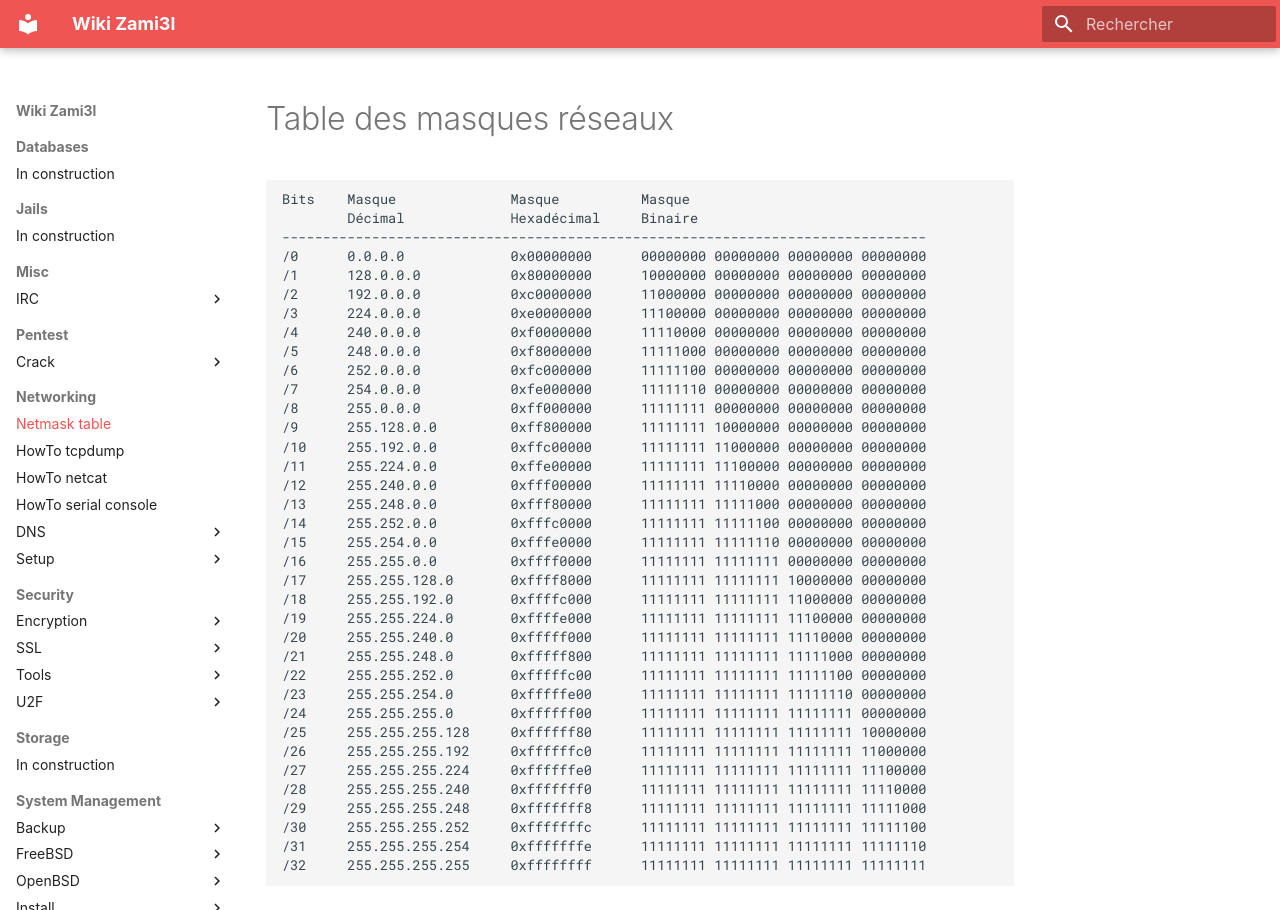
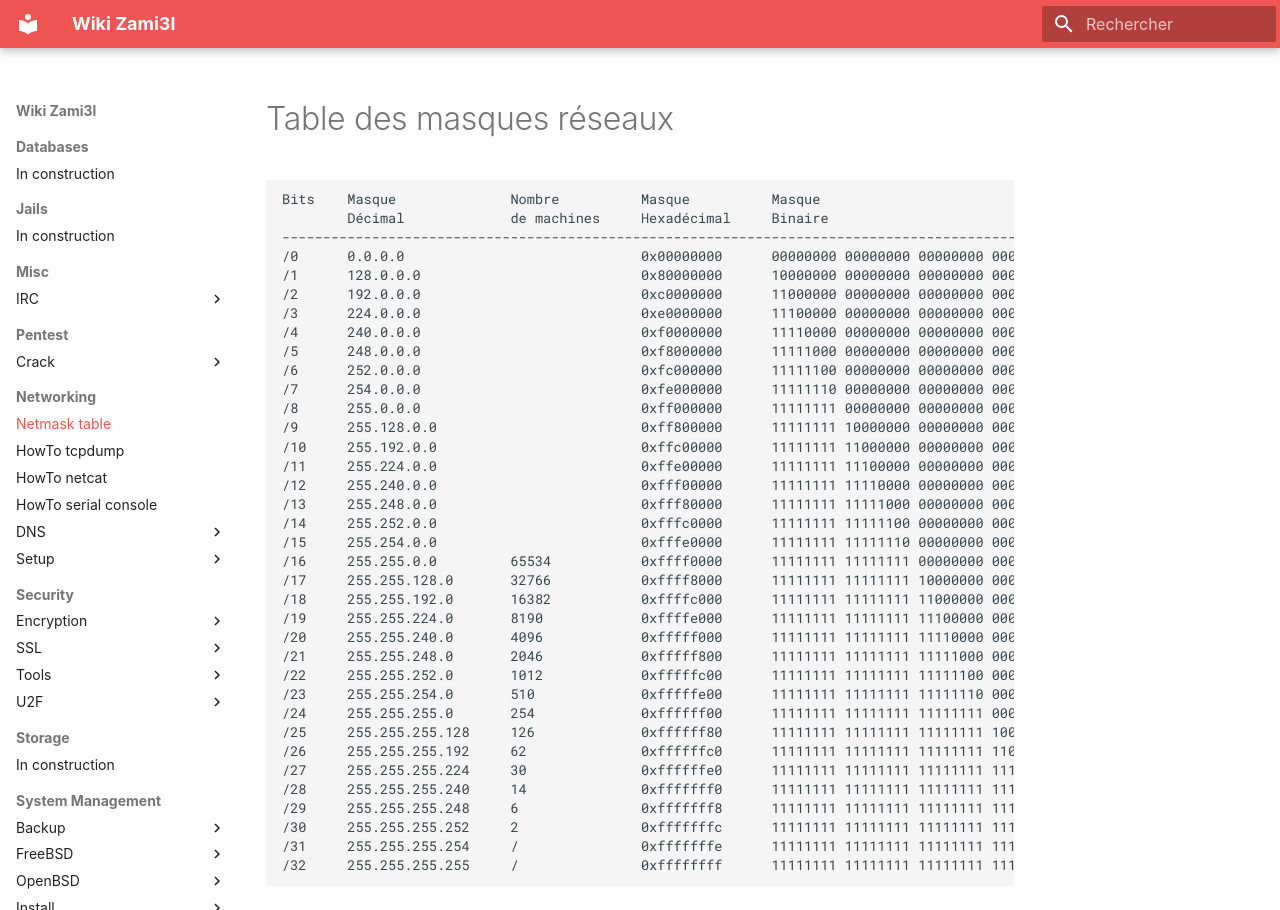
Before and after one commit to zami3l/wiki, an MkDocs documentation site: the page built from docs/networking/netmask-table.md, in a window 1280 px wide. Built offline with MkDocs 1.6.1 and Material for MkDocs 9.7.7, drawn with Linux system fonts in a browser that asks for light colours; some web fonts are replaced.

Commit message:
feat(networking): add number of hosts

````diff
--- a/docs/networking/netmask-table.md
+++ b/docs/networking/netmask-table.md
@@ -2,40 +2,40 @@ Table des masques réseaux
 ===
 
 ```
-Bits    Masque			    Masque			Masque
-        Décimal             Hexadécimal		Binaire
--------------------------------------------------------------------------------
-/0      0.0.0.0             0x00000000      00000000 00000000 00000000 00000000
-/1      128.0.0.0           0x80000000      10000000 00000000 00000000 00000000
-/2      192.0.0.0           0xc0000000      11000000 00000000 00000000 00000000
-/3      224.0.0.0           0xe0000000      11100000 00000000 00000000 00000000
-/4      240.0.0.0           0xf0000000      11110000 00000000 00000000 00000000
-/5      248.0.0.0           0xf8000000      11111000 00000000 00000000 00000000
-/6      252.0.0.0           0xfc000000      11111100 00000000 00000000 00000000
-/7      254.0.0.0           0xfe000000      11111110 00000000 00000000 00000000
-/8      255.0.0.0           0xff000000      11111111 00000000 00000000 00000000
-/9      255.128.0.0         0xff800000      11111111 10000000 00000000 00000000
-/10     255.192.0.0         0xffc00000      11111111 11000000 00000000 00000000
-/11     255.224.0.0         0xffe00000      11111111 11100000 00000000 00000000
-/12     255.240.0.0         0xfff00000      11111111 11110000 00000000 00000000
-/13     255.248.0.0         0xfff80000      11111111 11111000 00000000 00000000
-/14     255.252.0.0         0xfffc0000      11111111 11111100 00000000 00000000
-/15     255.254.0.0         0xfffe0000      11111111 11111110 00000000 00000000
-/16     255.255.0.0         0xffff0000      11111111 11111111 00000000 00000000
-/17     255.255.128.0       0xffff8000      11111111 11111111 10000000 00000000
-/18     255.255.192.0       0xffffc000      11111111 11111111 11000000 00000000
-/19     255.255.224.0       0xffffe000      11111111 11111111 11100000 00000000
-/20     255.255.240.0       0xfffff000      11111111 11111111 11110000 00000000
-/21     255.255.248.0       0xfffff800      11111111 11111111 11111000 00000000
-/22     255.255.252.0       0xfffffc00      11111111 11111111 11111100 00000000
-/23     255.255.254.0       0xfffffe00      11111111 11111111 11111110 00000000
-/24     255.255.255.0       0xffffff00      11111111 11111111 11111111 00000000
-/25     255.255.255.128     0xffffff80      11111111 11111111 11111111 10000000
-/26     255.255.255.192     0xffffffc0      11111111 11111111 11111111 11000000
-/27     255.255.255.224     0xffffffe0      11111111 11111111 11111111 11100000
-/28     255.255.255.240     0xfffffff0      11111111 11111111 11111111 11110000
-/29     255.255.255.248     0xfffffff8      11111111 11111111 11111111 11111000
-/30     255.255.255.252     0xfffffffc      11111111 11111111 11111111 11111100
-/31     255.255.255.254     0xfffffffe      11111111 11111111 11111111 11111110
-/32     255.255.255.255     0xffffffff      11111111 11111111 11111111 11111111
+Bits    Masque              Nombre          Masque			Masque
+        Décimal             de machines     Hexadécimal		Binaire
+-----------------------------------------------------------------------------------------------
+/0      0.0.0.0                             0x00000000      00000000 00000000 00000000 00000000
+/1      128.0.0.0                           0x80000000      10000000 00000000 00000000 00000000
+/2      192.0.0.0                           0xc0000000      11000000 00000000 00000000 00000000
+/3      224.0.0.0                           0xe0000000      11100000 00000000 00000000 00000000
+/4      240.0.0.0                           0xf0000000      11110000 00000000 00000000 00000000
+/5      248.0.0.0                           0xf8000000      11111000 00000000 00000000 00000000
+/6      252.0.0.0                           0xfc000000      11111100 00000000 00000000 00000000
+/7      254.0.0.0                           0xfe000000      11111110 00000000 00000000 00000000
+/8      255.0.0.0                           0xff000000      11111111 00000000 00000000 00000000
+/9      255.128.0.0                         0xff800000      11111111 10000000 00000000 00000000
+/10     255.192.0.0                         0xffc00000      11111111 11000000 00000000 00000000
+/11     255.224.0.0                         0xffe00000      11111111 11100000 00000000 00000000
+/12     255.240.0.0                         0xfff00000      11111111 11110000 00000000 00000000
+/13     255.248.0.0                         0xfff80000      11111111 11111000 00000000 00000000
+/14     255.252.0.0                         0xfffc0000      11111111 11111100 00000000 00000000
+/15     255.254.0.0                         0xfffe0000      11111111 11111110 00000000 00000000
+/16     255.255.0.0         65534           0xffff0000      11111111 11111111 00000000 00000000
+/17     255.255.128.0       32766           0xffff8000      11111111 11111111 10000000 00000000
+/18     255.255.192.0       16382           0xffffc000      11111111 11111111 11000000 00000000
+/19     255.255.224.0       8190            0xffffe000      11111111 11111111 11100000 00000000
+/20     255.255.240.0       4096            0xfffff000      11111111 11111111 11110000 00000000
+/21     255.255.248.0       2046            0xfffff800      11111111 11111111 11111000 00000000
+/22     255.255.252.0       1012            0xfffffc00      11111111 11111111 11111100 00000000
+/23     255.255.254.0       510             0xfffffe00      11111111 11111111 11111110 00000000
+/24     255.255.255.0       254             0xffffff00      11111111 11111111 11111111 00000000
+/25     255.255.255.128     126             0xffffff80      11111111 11111111 11111111 10000000
+/26     255.255.255.192     62              0xffffffc0      11111111 11111111 11111111 11000000
+/27     255.255.255.224     30              0xffffffe0      11111111 11111111 11111111 11100000
+/28     255.255.255.240     14              0xfffffff0      11111111 11111111 11111111 11110000
+/29     255.255.255.248     6               0xfffffff8      11111111 11111111 11111111 11111000
+/30     255.255.255.252     2               0xfffffffc      11111111 11111111 11111111 11111100
+/31     255.255.255.254     /               0xfffffffe      11111111 11111111 11111111 11111110
+/32     255.255.255.255     /               0xffffffff      11111111 11111111 11111111 11111111
 ```
````
